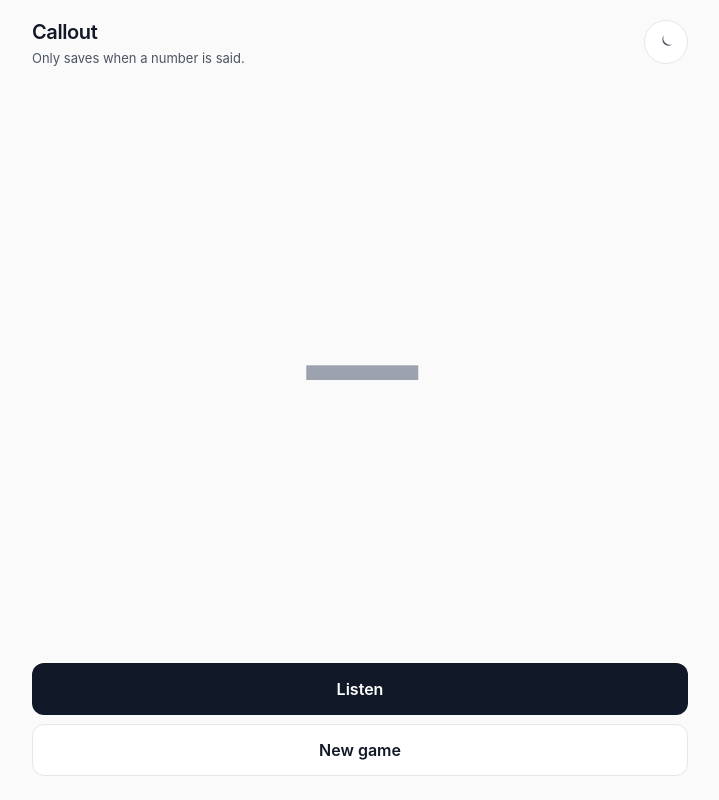
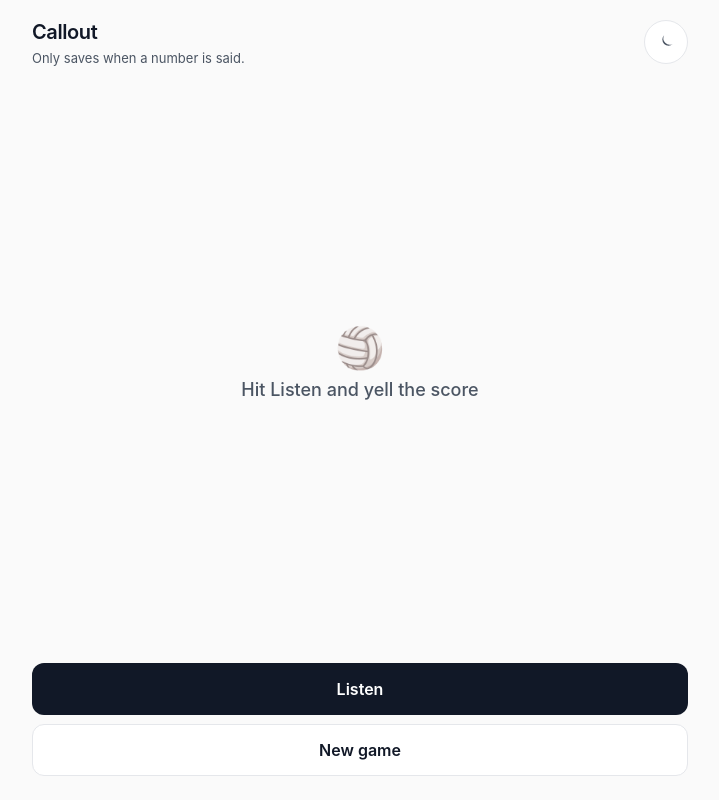
Before and after one commit to ryazlee/callout, a React (Vite) app: page / in a window 1280 px wide. Shown: the whole page, without its empty margins (280-999 px from the left). Built offline with nearby package versions, Linux system fonts and the light colour scheme.

Commit message:
Clean up

```diff
--- a/src/App.css
+++ b/src/App.css
@@ -162,6 +162,25 @@ button {
   color: var(--text);
 }
 
+.empty-prompt {
+  margin: 0;
+  max-width: 15rem;
+  display: flex;
+  flex-direction: column;
+  align-items: center;
+  gap: 0.65rem;
+  color: var(--text-secondary);
+  font-size: 1.125rem;
+  font-weight: 500;
+  line-height: 1.35;
+  text-wrap: balance;
+}
+
+.empty-emoji {
+  font-size: 2.5rem;
+  line-height: 1;
+}
+
 .meta {
   margin: 0.75rem 0 0;
   color: var(--text-muted);
--- a/src/App.tsx
+++ b/src/App.tsx
@@ -61,6 +61,7 @@ function App() {
   const interimHasNumber = containsNumber(speech.interim)
   const displayText = interimHasNumber ? speech.interim : latest?.text
   const isLive = interimHasNumber
+  const isEmpty = !displayText
   const pastHistory = game.history.slice(1)
 
   return (
@@ -100,10 +101,30 @@ function App() {
 
       <main className="stage">
         <div className="scoreboard">
-          <p className={`said ${displayText ? 'has-text' : ''}`}>
-            {displayText || '—'}
-          </p>
-          {latest && !isLive ? <p className="meta">{formatTime(latest.at)}</p> : null}
+          {isEmpty ? (
+            <p className="empty-prompt">
+              {speech.listening ? (
+                <>
+                  <span className="empty-emoji" aria-hidden="true">
+                    👂
+                  </span>
+                  Listening… call out that score!
+                </>
+              ) : (
+                <>
+                  <span className="empty-emoji" aria-hidden="true">
+                    🏐
+                  </span>
+                  Hit Listen and yell the score
+                </>
+              )}
+            </p>
+          ) : (
+            <>
+              <p className="said has-text">{displayText}</p>
+              {latest && !isLive ? <p className="meta">{formatTime(latest.at)}</p> : null}
+            </>
+          )}
         </div>
 
         {pastHistory.length > 0 ? (
```
